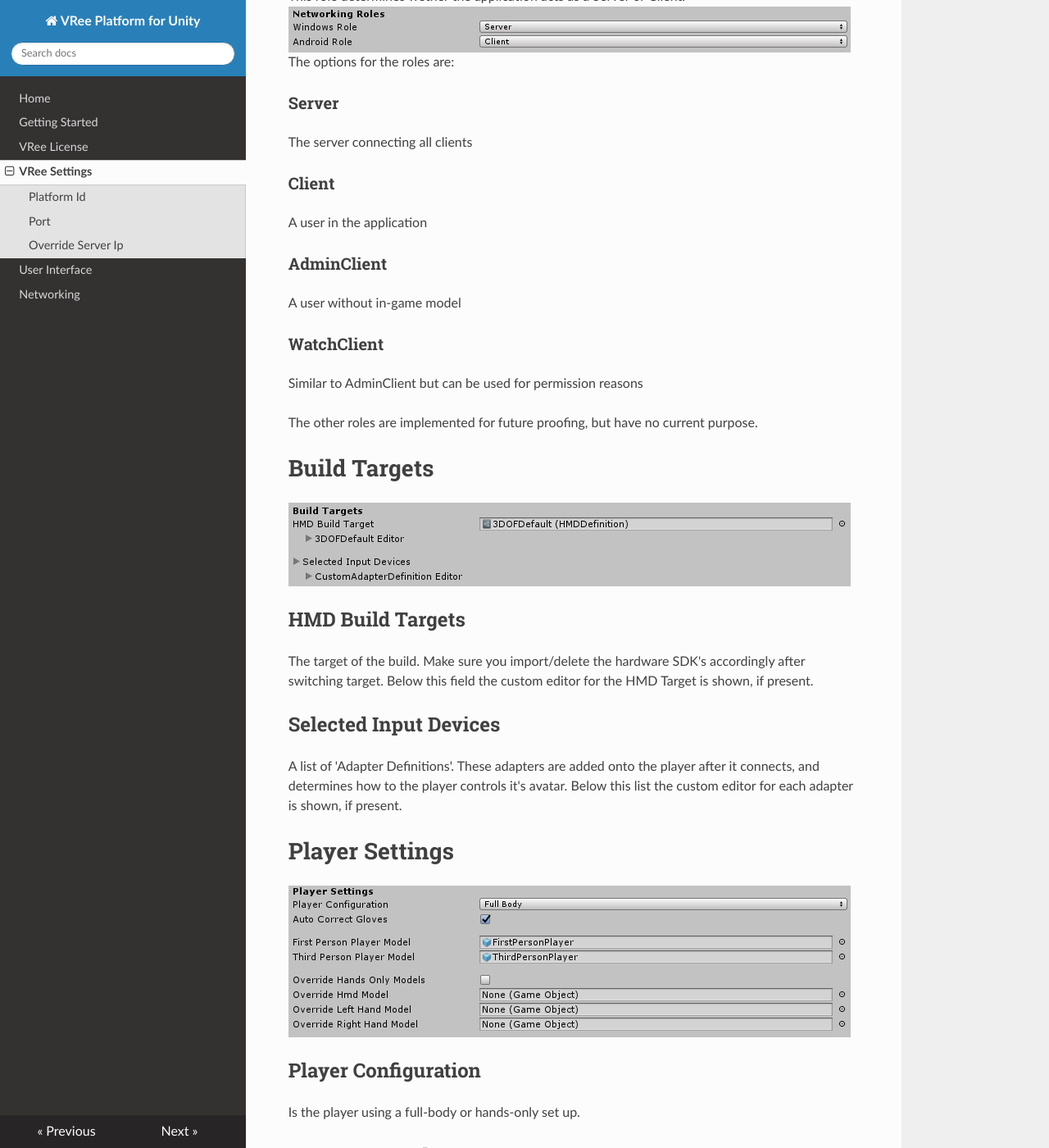
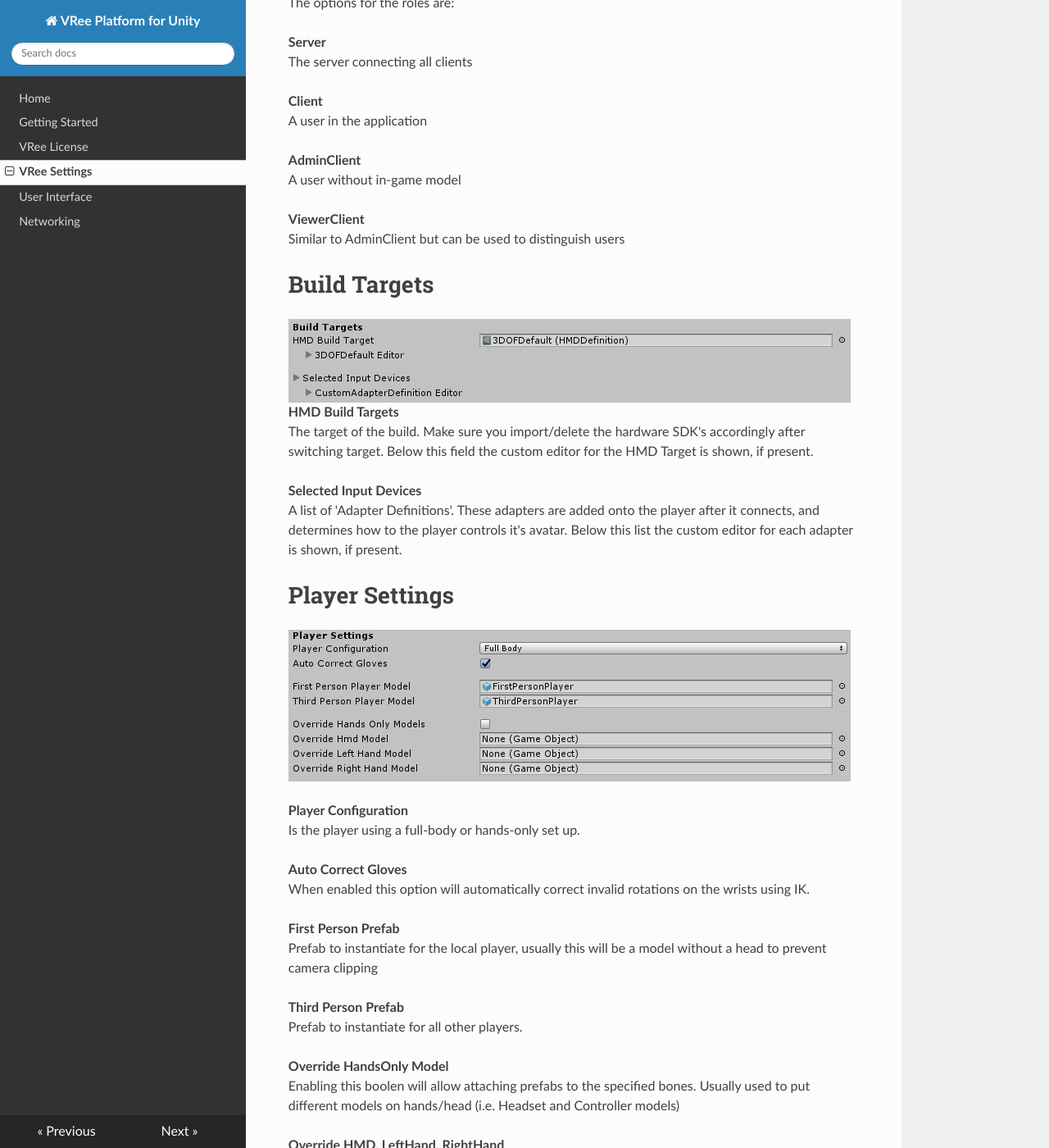
Before and after one commit to vree-sdk/documentation, an MkDocs documentation site: the page built from docs/vree-settings.md, in a window 1280 px wide and 1400 px high, scrolled down 879 px. Shown: the whole window at 82% size. Built offline with MkDocs 1.6.1, drawn with Linux system fonts in a browser that asks for light colours; nearby versions of some CDN libraries.

Commit message:
* Added line to drag prefab/open scene to getting-started.md * Deleted some weird spacing in vree-license.md * Reworked settings to use bold instead of headers

````diff
--- a/docs/vree-settings.md
+++ b/docs/vree-settings.md
@@ -3,95 +3,109 @@
 
 # Networking
 ![Alt](/images/settings/networking.png "Networking.")
-## Platform Id
+
+__Platform Id__
 The platform id is used in network identification. A server running with ID 0 will accept all incoming connections, any other ID up to 255 can be used to only allow certain clients to connect. If the client and server agree on this ID the connection will be established, if these ID's are different the connection request is ignored.
-## Port
+
+__Port__
 UDP port which is used for the communication handshake.
 All networking traffic after the connection has been set up will be done for each player on the 'Selected Port + PlayerId'.
-##Override Server Ip
+
+__Override Server Ip__
 If this field is filled in clients will attempt to connect to the server running on the provided IP. If the field is left empty the client will attempt to discover the server in the LAN.
 
 # Networking Roles
 This role determines wether the application acts as a Server or Client.
 ![Alt](/images/settings/networking-roles.png "Networking Roles.")
+
 The options for the roles are:
-###Server
+
+__Server__
 The server connecting all clients
-###Client
+
+__Client__
 A user in the application
-###AdminClient
+
+__AdminClient__
 A user without in-game model
-###WatchClient
-Similar to AdminClient but can be used for permission reasons
 
-The other roles are implemented for future proofing, but have no current purpose.
+__ViewerClient__
+Similar to AdminClient but can be used to distinguish users
+
 # Build Targets
 ![Alt](/images/settings/build-targets.png "Build Targets.")
-##HMD Build Targets
+__HMD Build Targets__
 The target of the build. Make sure you import/delete the hardware SDK's accordingly after switching target.
 Below this field the custom editor for the HMD Target is shown, if present.
 
-##Selected Input Devices
+__Selected Input Devices__
 A list of 'Adapter Definitions'. These adapters are added onto the player after it connects, and determines how to the player controls it's avatar.
 Below this list the custom editor for each adapter is shown, if present.
 
 # Player Settings
 ![Alt](/images/settings/player-settings.png "Player Settings.")
-##Player Configuration
+
+__Player Configuration__
 Is the player using a full-body or hands-only set up.
 
-##Auto Correct Glovse
+__Auto Correct Gloves__
 When enabled this option will automatically correct invalid rotations on the wrists using IK.
 
-##First Person Prefab
+__First Person Prefab__
 Prefab to instantiate for the local player, usually this will be a model without a head to prevent camera clipping
 
-##Third Person Prefab
+__Third Person Prefab__
 Prefab to instantiate for all other players.
 
-##Override HandsOnly Model
+__Override HandsOnly Model__
 Enabling this boolen will allow attaching prefabs to the specified bones. Usually used to put different models on hands/head (i.e. Headset and Controller models)
 
-##Override HMD, LeftHand, RightHand
+__Override HMD, LeftHand, RightHand__
 Prefabs to use for the override flag above.
 
 # Server Camera Configuration
 ![Alt](/images/settings/server-camera-configuration.png "Server Camera Configuration.")
-##Server Ui Camera Configuration
+
+__Server Ui Camera Configuration__
 Prefab created on the server when a client connects. This camera will move accordingly with the user, and is displayed in the VRee UI.
 
 # Hardware Selection
 ![Alt](/images/settings/hardware-selection.png "Hardware Selection.")
-##Supported Hardware Selection
+
+__Supported Hardware Selection__
 2List that should contain all hardware and HMD's any of the users will be using. This list is futureproofing for when users have individual hardware in future versions.
 
-##Adapter Priority
+__Adapter Priority__
 This reorderable List determines in which order adapters are ran. This way later adapters get the option to use the information of earlier ones, or overwrite them.
 
 # Local Server Player
 ![Alt](/images/settings/local-server-player.png "Local Server Player.")
-##Create Local Server Player
+
+__Create Local Server Player__
 When enabled a player is created for the server, switching from dedicated server to host.
-##Add Render Camera
+__Add Render Camera__
 When enabled a camera is created for the server in the UI. Can be left off to reduce performance impact.
 Recommended to be enabled when Create Local Server Player is enabled as well.
 
 # General
 ![Alt](/images/settings/general.png "General.")
-##Calibration Delay
+
+__Calibration Delay__
 Time in seconds before the calibration is started after giving a calibration command.
-##Allow Body Dimension Scaling
+__Allow Body Dimension Scaling__
 When enabled the bones position of the bones in the avatar can be changed. When disabled only the Hip bone's position can be changed.
 
 # Data Logger
 ![Alt](/images/settings/data-logger.png "Data Logger.")
-##Suppress Reliable Message Dropped Log
+
+__Suppress Reliable Message Dropped Log__
 When enabled no logs will be shown if a reliable packet was dropped.
-##Data Logger Settings
+__Data Logger Settings__
 Contains settings describing what and how much the data logger should log.
 
 # User Settings
 ![Alt](/images/settings/user-settings.png "User Settings.")
+
 An optional list where developers can add their own ScriptableObjects. These can be retrieved through code by using
 ```c#
 VReePlatform.GetSettings<T>
@@ -100,16 +114,21 @@
 
 # Events
 ![Alt](/images/settings/events.png "Events.")
-##VRee Platform Initialized Event
+
+__VRee Platform Initialized Event__
 This event is raised when the platform finished initialization.
-##VRee Player Connected Event
+
+__VRee Player Connected Event__
 This event is raised when a player has successfully connected.
-##VRee Calibration Started Event
+
+__VRee Calibration Started Event__
 This event is raised when a calibration command is given for a player.
-##VRee Calibration Finished Event
+
+__VRee Calibration Finished Event__
 This event is raised when a player has finished the calibration procedure
 
 # Player Fields
 ![Alt](/images/settings/player-fields.png "Player Fields.")
+
 This list of GameObjects is refered in the UI, and functions as the center of a users world.
 When this GameObject is moved, the users connected to this field will move with it.
````
Also changed, not shown: docs/getting-started.md (+2 -0 lines), docs/vree-license.md (+0 -3 lines).
